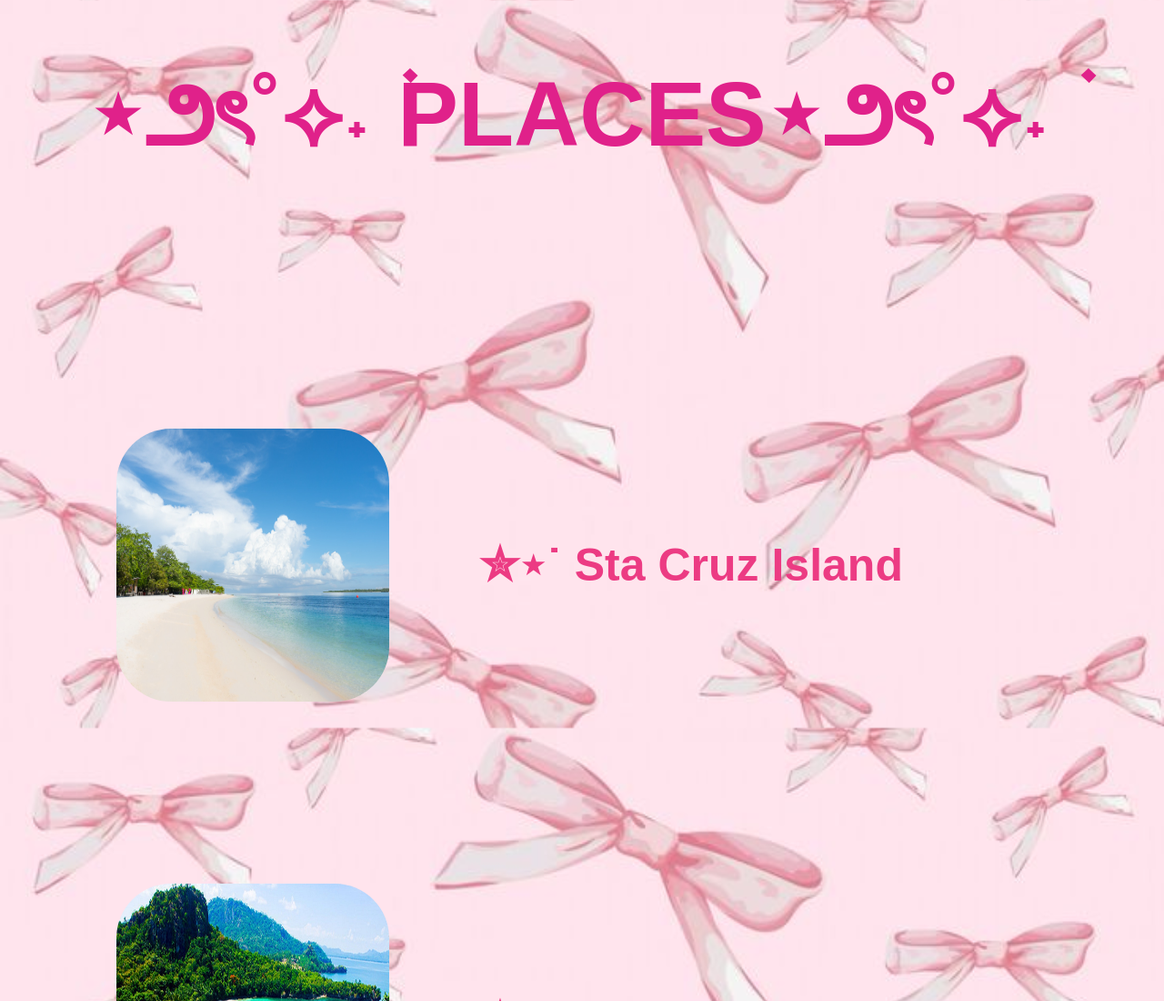
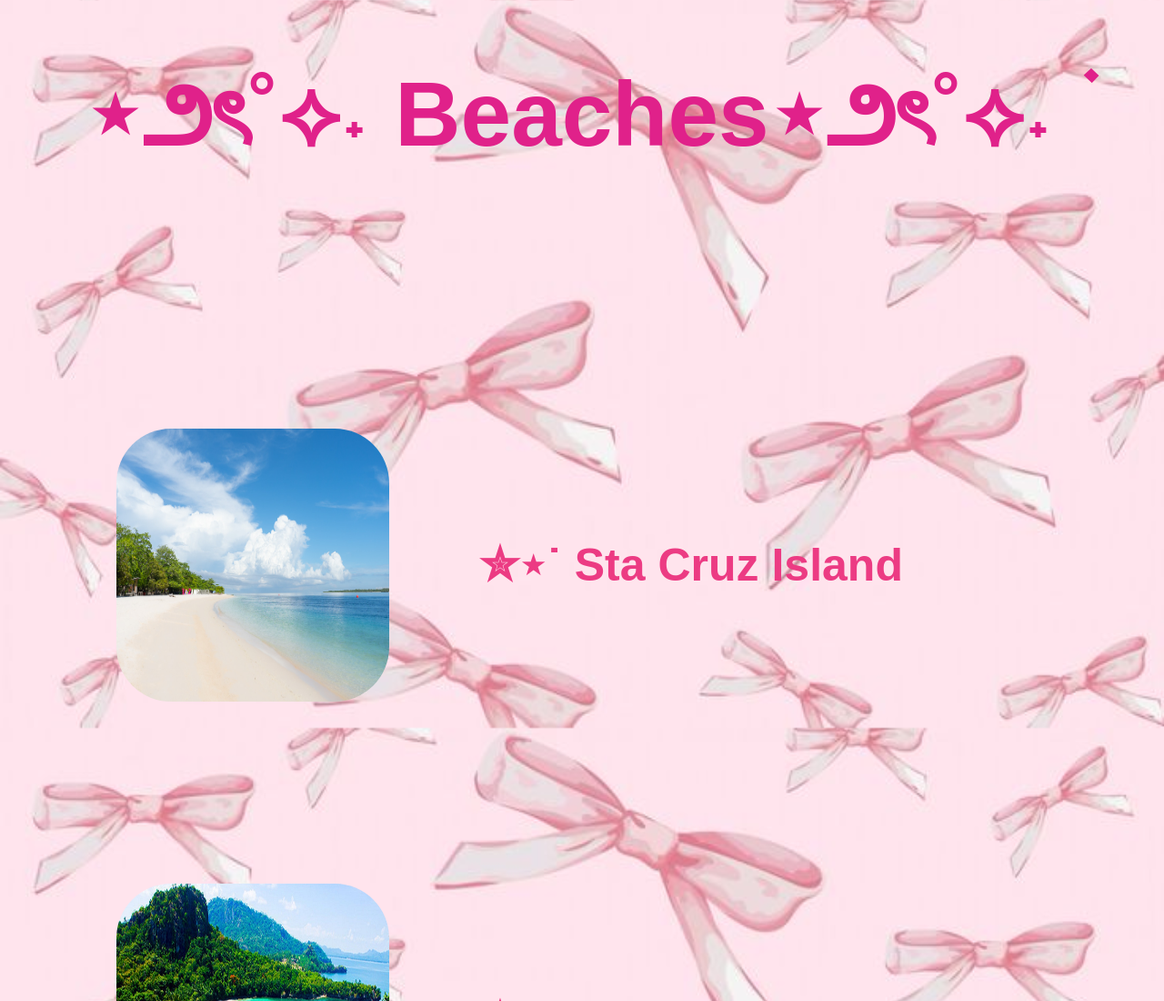
Before and after one commit to nagtatago/strgf, a plain HTML site: page index.html in a window 1280 px wide. Shown: the top 1100 px of the page at 91% size. Drawn offline with Linux system fonts and the light colour scheme; a web font is replaced by a local one.

Commit message:
Update index.html

```diff
--- a/index.html
+++ b/index.html
@@ -1,7 +1,7 @@
 <!DOCTYPE html>
 <html lang="en">
 <head>
-<h1> ⋆౨ৎ˚⟡˖ ࣪PLACES⋆౨ৎ˚⟡˖ ࣪ </h1>
+<h1> ⋆౨ৎ˚⟡˖ Beaches⋆౨ৎ˚⟡˖ ࣪ </h1>
 <link rel="stylesheet" href="https://fonts.googleapis.com/css?family=Sofia">
 
     <meta charset="UTF-8">
```
